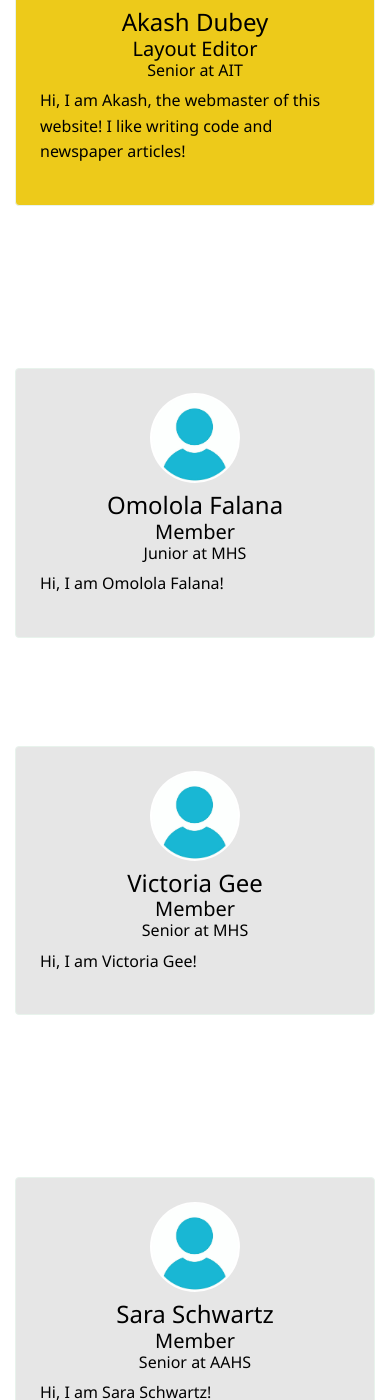
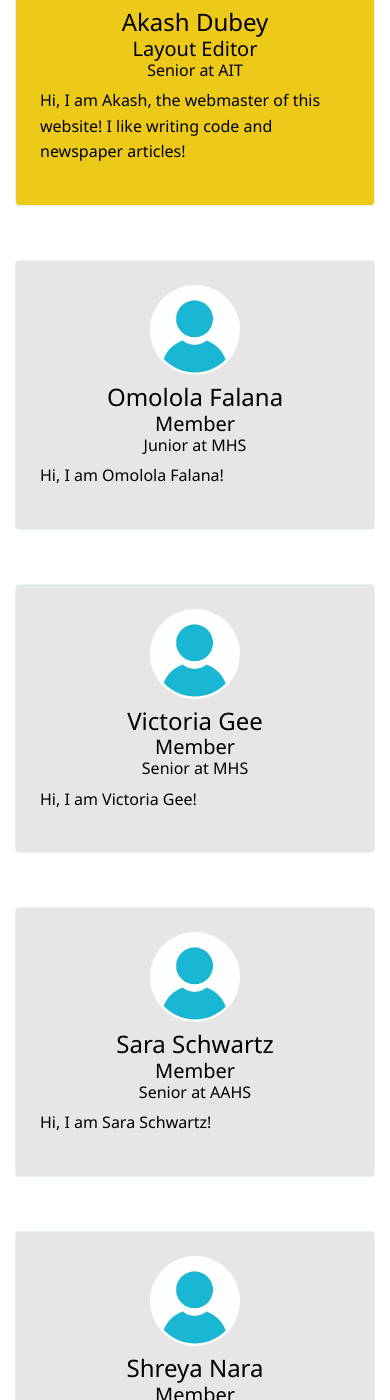
Before and after one commit to The-Campus-Chronicle/website, a Jekyll site: the page built from _pages/authors-list.html, in a window 390 px wide and 1400 px high, scrolled down 968 px. Built offline with Jekyll 4.4.1, drawn with Linux system fonts in a browser that asks for light colours; nearby versions of some CDN libraries.

Commit message:
update image and hide authors

```diff
--- a/_includes/main-loop-card.html
+++ b/_includes/main-loop-card.html
@@ -5,7 +5,7 @@
 		background-blend-mode: color;
 		">
 		<div class="overlay"></div>
-		<div class="d-flex flex-column justify-content-between card-content position-relative p-3 rounded">
+		<div class="d-flex flex-column justify-content-between card-content position-relative p-3 rounded main-loop-card">
 			<div class="pr-3">
 				<h2 class="mb-1 h4 font-weight-bold">
 					<a class="text-light" href="{{site.baseurl}}{{post.url}}">{{ post.title }}</a>
--- a/_pages/authors-list.html
+++ b/_pages/authors-list.html
@@ -45,9 +45,9 @@
             {% assign slugified_name = name_parts | join: '-' | slugify %}
 
             {% assign grade_lowercase = author[1].grade | strip | downcase %}
-            <div class="col-sm-12 col-md-6 col-lg-4 mb-4">
+            <div class="col-sm-12 col-md-6 col-lg-4 mb-4 {{ grade_lowercase }}">
                 <a href="{{site.baseurl}}/author-{{ slugified_name | slugify }}">
-                    <div class="p-4 border rounded hover-card {{ author[1].role | slugify }} {{ grade_lowercase }}">
+                    <div class="p-4 border rounded hover-card {{ author[1].role | slugify }}">
                         <div class="row">
                             <div class="col-md-12 mb-2 justify-content-center align-items-center flex-column text-center">
                                 <img alt="{{ author[1].name }}" src="{{site.baseurl}}/{{ author[1].avatar }}" class="rounded-circle" height="90" width="90">
```
Also changed, not shown: _posts/2022-03-07-how-shows-and-movies-are-filming-during-the-pandemic.md (+1 -1 lines), assets/css/main.css, assets/images/movies.jpg (added).
